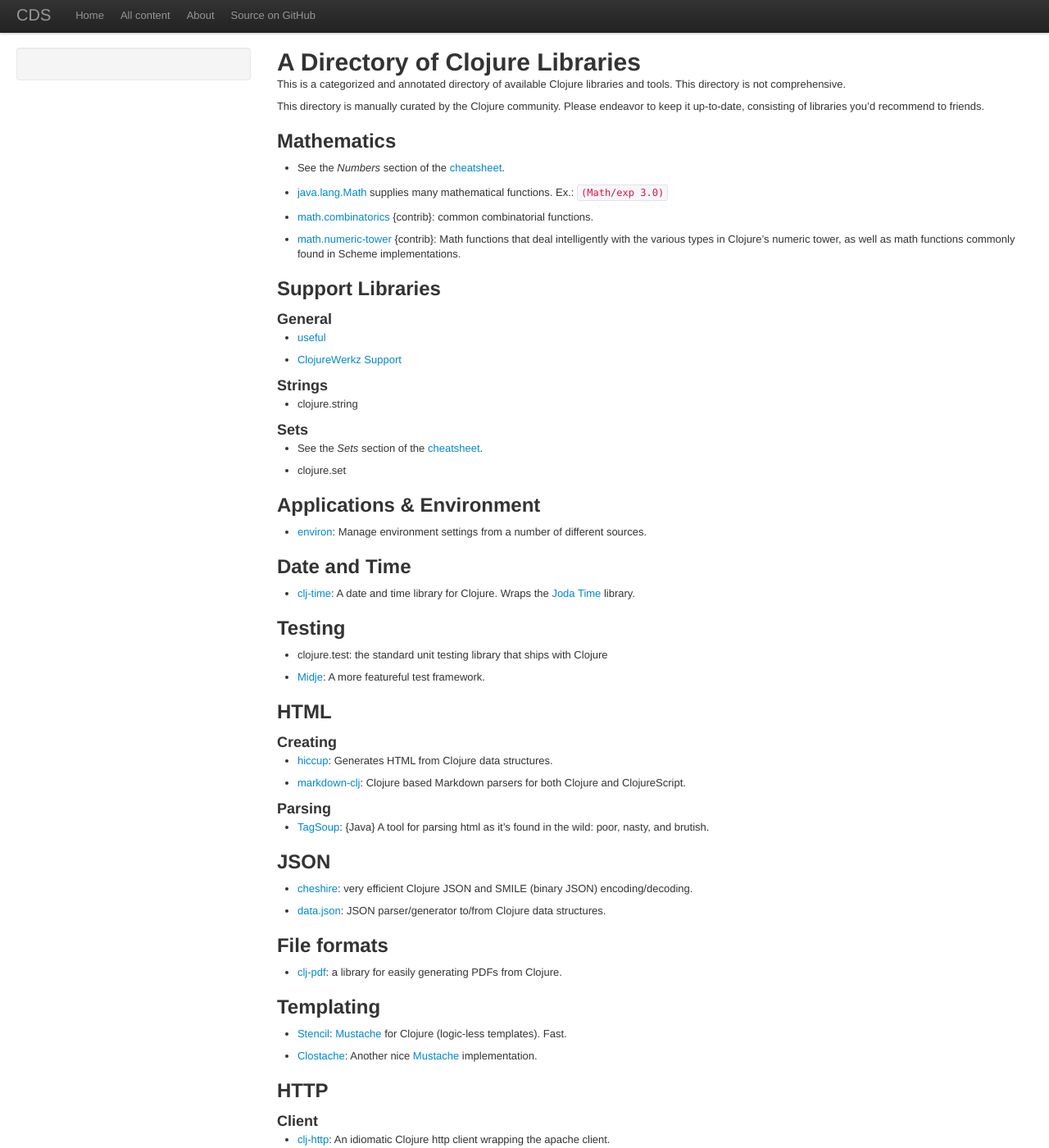
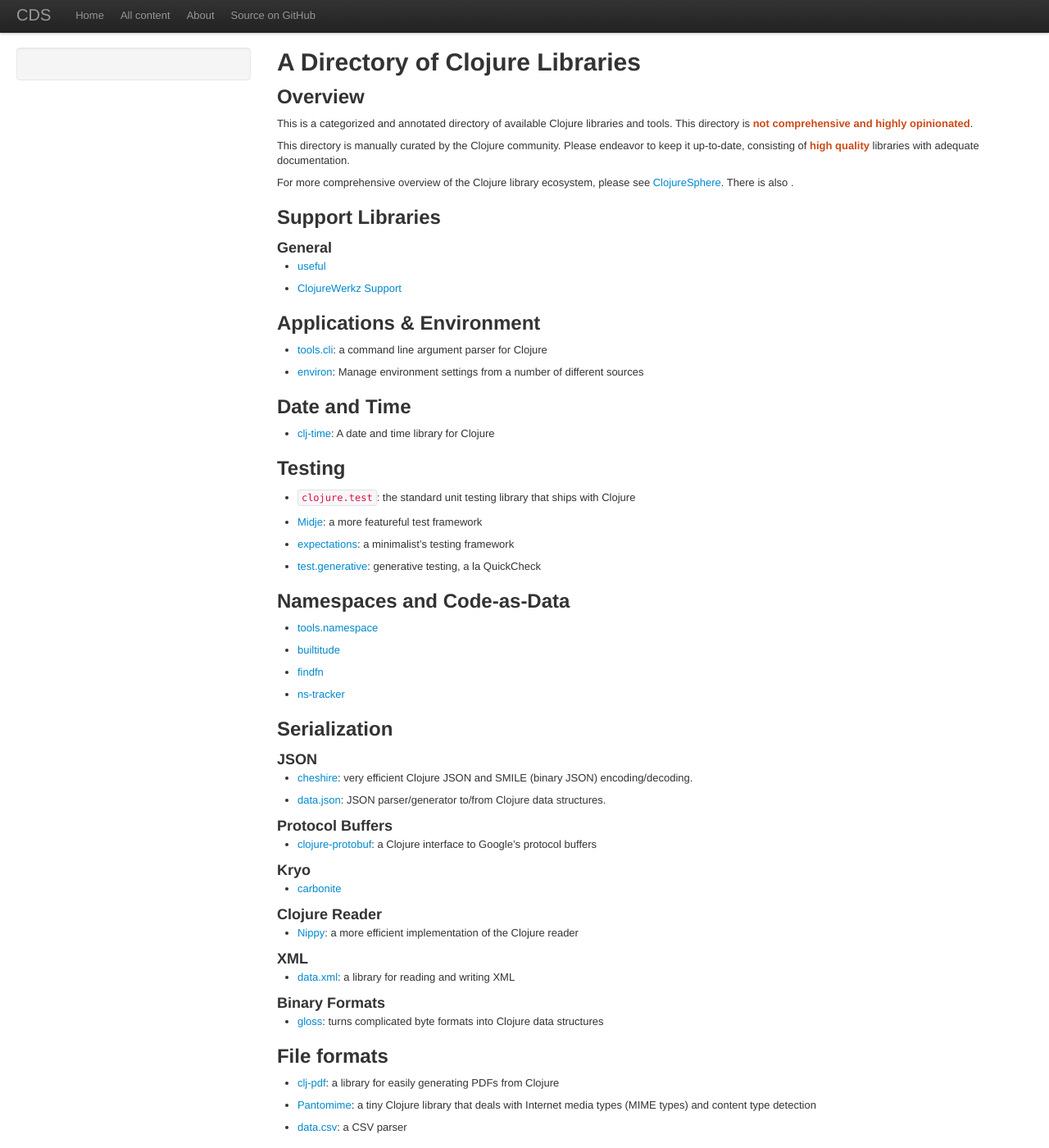
Before and after one commit to clojuredocs/guides, a Jekyll site: the page built from articles/ecosystem/libraries_directory.md, in a window 1280 px wide and 1400 px high. Shown: the whole window at 82% size. Built offline with Jekyll 4.4.1, drawn with Linux system fonts in a browser that asks for light colours; some web fonts are replaced; Markdown is read by kramdown in place of the engine named in the settings; some of the changed text lies outside the part shown.

Commit message:
Another massive round of updates to the libraries directory

```diff
--- a/articles/ecosystem/libraries_directory.md
+++ b/articles/ecosystem/libraries_directory.md
@@ -3,28 +3,16 @@
 layout: article
 ---
 
+## Overview
+
 This is a categorized and annotated directory of available Clojure
-libraries and tools. This directory is not comprehensive.
+libraries and tools. This directory is **not comprehensive and highly opinionated**.
 
-This directory is manually curated by the Clojure community. Please
-endeavor to keep it up-to-date, consisting of libraries you'd
-recommend to friends.
+This directory is manually curated by the Clojure community. Please endeavor to keep it up-to-date,
+consisting of **high quality** libraries with adequate documentation.
 
-
-## Mathematics
-
-  * See the *Numbers* section of the [cheatsheet](http://clojure.org/cheatsheet).
-
-  * [java.lang.Math](http://docs.oracle.com/javase/7/docs/api/java/lang/Math.html)
-    supplies many mathematical functions. Ex.: `(Math/exp 3.0)`
-
-  * [math.combinatorics](https://github.com/clojure/math.combinatorics)
-    {contrib}: common combinatorial functions.
-
-  * [math.numeric-tower](https://github.com/clojure/math.numeric-tower)
-    {contrib}: Math functions that deal intelligently with the various
-    types in Clojure's numeric tower, as well as math functions
-    commonly found in Scheme implementations.
+For more comprehensive overview of the Clojure library ecosystem, please see [ClojureSphere](http://clojuresphere.com/).
+There is also []().
 
 
 ## Support Libraries
@@ -35,76 +23,85 @@
 
   * [ClojureWerkz Support](http://github.com/clojurewerkz/support)
 
-### Strings
-
-  * clojure.string
-
-
-### Sets
-
-  * See the *Sets* section of the [cheatsheet](http://clojure.org/cheatsheet).
-
-  * clojure.set
-
 
 ## Applications & Environment
 
-  * [environ](https://clojars.org/environ): Manage environment
-    settings from a number of different sources.
+  * [tools.cli](https://github.com/clojure/tools.cli): a command line argument parser for Clojure
 
-
+  * [environ](https://clojars.org/environ): Manage environment settings from a number of different sources
 
 
 ## Date and Time
 
-  * [clj-time](https://clojars.org/clj-time): A date and time library
-    for Clojure. Wraps the [Joda
-    Time](http://joda-time.sourceforge.net/) library.
+  * [clj-time](https://clojars.org/clj-time): A date and time library for Clojure
 
 
 ## Testing
 
-  * clojure.test: the standard unit testing library that ships with Clojure
+  * `clojure.test`: the standard unit testing library that ships with Clojure
 
-  * [Midje](https://clojars.org/midje): A more featureful test framework.
+  * [Midje](https://clojars.org/midje): a more featureful test framework
+
+  * [expectations](https://github.com/jaycfields/expectations): a minimalist's testing framework
+
+  * [test.generative](https://github.com/clojure/test.generative): generative testing, a la QuickCheck
 
 
-## HTML
+## Namespaces and Code-as-Data
 
-### Creating
+ * [tools.namespace](https://github.com/clojure/tools.namespace)
 
-  * [hiccup](https://clojars.org/hiccup): Generates HTML from Clojure data structures.
+ * [builtitude](https://github.com/Raynes/bultitude)
 
-  * [markdown-clj](https://clojars.org/markdown-clj): Clojure based Markdown parsers for both Clojure and ClojureScript.
+ * [findfn](https://github.com/Raynes/findfn)
+
+ * [ns-tracker](https://github.com/weavejester/ns-tracker)
 
 
-### Parsing
 
-  * [TagSoup](http://home.ccil.org/~cowan/XML/tagsoup/): {Java} A tool for parsing
-    html as it's found in the wild: poor, nasty, and brutish.
+## Serialization
 
-
-## JSON
+### JSON
 
   * [cheshire](https://clojars.org/cheshire): very efficient Clojure JSON and SMILE (binary JSON) encoding/decoding.
 
   * [data.json](https://github.com/clojure/data.json): JSON parser/generator to/from Clojure data structures.
 
+### Protocol Buffers
+
+  * [clojure-protobuf](https://github.com/flatland/clojure-protobuf): a Clojure interface to Google's protocol buffers
+
+### Kryo
+
+  * [carbonite](https://github.com/revelytix/carbonite)
+
+### Clojure Reader
+
+  * [Nippy](https://github.com/ptaoussanis/nippy): a more efficient implementation of the Clojure reader
+
+### XML
+
+  * [data.xml](https://github.com/clojure/data.xml): a library for reading and writing XML
+
+### Binary Formats
+
+  * [gloss](https://github.com/ztellman/gloss): turns complicated byte formats into Clojure data structures
+
 
 ## File formats
 
-  * [clj-pdf](https://clojars.org/clj-pdf): a library for easily
-    generating PDFs from Clojure.
+  * [clj-pdf](https://clojars.org/clj-pdf): a library for easily generating PDFs from Clojure
+
+  * [Pantomime](http://github.com/michaelklishin/pantomime): a tiny Clojure library that deals with Internet media types (MIME types) and content type detection
+
+  * [data.csv](https://github.com/clojure/data.csv): a CSV parser
 
 
 ## Templating
 
-  * [Stencil](https://clojars.org/stencil):
-    [Mustache](http://mustache.github.com/) for Clojure (logic-less
-    templates). Fast.
+  * [Stencil](https://clojars.org/stencil): [Mustache](http://mustache.github.com/) for Clojure (logic-less templates). Fast.
 
-  * [Clostache](https://clojars.org/de.ubercode.clostache/clostache):
-    Another nice [Mustache](http://mustache.github.com/) implementation.
+  * [Clostache](https://clojars.org/de.ubercode.clostache/clostache): another nice [Mustache](http://mustache.github.com/) implementation
 
 
 
@@ -138,6 +138,33 @@
   * [ring](https://github.com/ring-clojure): foundational web application library
 
   * [friend](https://github.com/cemerick/friend): Authentication and authorization library for Web apps
+
+
+### HTML Generation
+
+  * [hiccup](https://clojars.org/hiccup): Generates HTML from Clojure data structures.
+
+  * [markdown-clj](https://clojars.org/markdown-clj): Clojure based Markdown parsers for both Clojure and ClojureScript.
+
+
+### HTML Parsers
+
+  * [JSoup](http://jsoup.org/): a HTML and XML parser that handles real world inputs
+
+  * [Urly](http://github.com/michaelklishin/urly): unifies `java.net.URL`, `java.net.URI` and string URIs, provides parsing and manipulation helpers
+
+  * [Exploding Fish](https://github.com/wtetzner/exploding-fish): a URI library for Clojure
+
+  * [Crawlista](http://github.com/michaelklishin/crawlista): a support library for applications that crawl the Web
+
+  * [TagSoup](http://home.ccil.org/~cowan/XML/tagsoup/): a tool for parsing
+    html as it's found in the wild: poor, nasty, and brutish.
+
+
+### Data Validation
+
+  * [Validateur](http://clojurevalidations.info): functional validations library inspired by Ruby's ActiveModel
+
 
 ### RSS
 
@@ -153,7 +180,6 @@
 
   * [Korma](https://clojars.org/korma): ["Tasty SQL for Clojure"](http://sqlkorma.com/docs)
 
-
 ### CouchDB
 
   * [Clutch](https://github.com/clojure-clutch/clutch): [Apache CouchDB](http://couchdb.apache.org/) client.
@@ -168,13 +194,21 @@
 
   * [Welle](https://clojureriak.info): An expressive Clojure client for Riak.
 
+### Redis
+
+  * [Carmine](https://github.com/ptaoussanis/carmine): a great Clojure client for Redis
+
 ### Neo4J (REST API)
 
   * [Neocons](https://clojureneo4j.info): Neocons is a feature rich idiomatic [Clojure client for the Neo4J REST API](http://clojureneo4j.info).
 
 ### ElasticSearch
 
-  * [Elastisch](http://clojureelasticsearch.info): Elastisch is a minimalistic [Clojure client for ElasticSearch](http://clojureelasticsearch.info).
+  * [Elastisch](http://clojureelasticsearch.info): Elastisch is a minimalistic [Clojure client for ElasticSearch](http://clojureelasticsearch.info) with solid documentation.
+
+  * [clj-esearch](https://github.com/mpenet/clj-esearch):
+
+  * []()
 
 ### Memcached, Couchbase, Kestrel
 
@@ -184,6 +218,65 @@
 
   * [Cassaforte](http://github.com/clojurewerkz/cassaforte): A young Clojure client for Apache Cassandra
 
+  * [casyn](https://github.com/mpenet/casyn): Clojure client for Cassandra using Async Thrift
+
+### Amazon DynamoDB
+
+  * [Rotary](https://github.com/weavejester/rotary)
+
+### Tokyo Cabinet
+
+  * [tokyocabinet](https://github.com/flatland/tokyocabinet): native Tokyo Cabinet interface for Clojure
+
+### Misc
+
+  * [masai](https://github.com/flatland/masai): a very simple interface to a number of key-value stores
+
+  * [jiraph](https://github.com/flatland/jiraph): a reasonably licensed embedded graph database with swappable backends
+
+
+
+## Networking
+
+ * [Lamina](https://github.com/ztellman/lamina): event-driven workflows in Clojure
+
+ * [Aleph](https://github.com/ztellman/aleph): asynchronous communication in Clojure
+
+
+## Messaging
+
+### RabbitMQ
+
+ * [Langohr](http://clojurerabbitmq.info): a feature complete RabbitMQ client that embraces AMQP 0.9.1 model and learns from others
+
+### ZeroMQ
+
+ * [Jlich](https://github.com/mpenet/jilch): Clojure ZeroMQ Library using JeroMQ, no native dependencies
+
+### Beanstalk
+
+ * [beanstalk](https://github.com/drsnyder/beanstalk): a Beanstalkd client
+
+### Amazon SQS
+
+ * [Bandalore](https://github.com/cemerick/bandalore): a Clojure client library for Amazon's Simple Queue Service
+
+
+
+
+## Natural Language Processing
+
+ * [clj-opennlp](https://github.com/dakrone/clojure-opennlp)
+
+
+
+## Automation, Provisioning, DevOps Tools
+
+ * [pallet](http://palletops.com/): a platform for agile and programmatic automation of infrastructure
+
+ * [jclouds](http://www.jclouds.org/): unified APIs for dozens of cloud (IaaS) providers
+
+ * [ssh-transport](https://github.com/pallet/ssh-transport): executes commands over SSH
 
 
 ## I/O
@@ -206,11 +299,63 @@
     An alternative to clojure.java.shell.
 
 
+### Property Files
+
+  * [propertea](https://github.com/jaycfields/propertea): painlessly work with property files
+
+
 ### REPL and Terminal
 
   * [REPLy](https://github.com/trptcolin/reply): a Swiss army knife of interactive editing, and better REPL for Clojure
 
   * [clojure-lanterna](https://clojars.org/clojure-lanterna): for creating TUIs (terminal-based user-interfaces), like ncurses.
+
+
+
+## Mathematics
+
+  * [math.numeric-tower](https://github.com/clojure/math.numeric-tower): various utility math functions
+
+  * [math.combinatorics](https://github.com/clojure/math.combinatorics) common combinatorial functions
+
+
+
+## Data Structures and Algorithms
+
+### Strings
+
+  * clojure.string
+
+### Sets
+
+  * clojure.set
+
+### Caching
+
+  * [core.cache](https://github.com/clojure/core.cache): the Clojure API for various cache implementations
+
+### UUIDs
+
+  * [tardis](https://github.com/mpenet/tardis): manages Type 1 UUIDs (time based)
+
+### Monads
+
+  * [algo.monads](https://github.com/clojure/algo.monads): macros for defining monads, and definition of the most common monads
+
+### Memoization
+
+  * [core.memoize](https://github.com/clojure/core.memoize)
+
+### Other
+
+  * [vclock](https://github.com/michaelklishin/vclock): a vector clocks implementation
+
+  * [chash](https://github.com/michaelklishin/chash): a consistent hashing library
+
+
+## Scheduling
+
+  * [Quartzite](http://clojurequartz.info): a powerful scheduling library
 
 
 ## Graphics and GUI
@@ -222,6 +367,10 @@
 
   * [seesaw](https://clojars.org/seesaw): A Swing wrapper/DSL.
 
+
+## Security and Sandboxing
+
+  * [Clojail](https://github.com/flatland/clojail): a [code execution] sandboxing library
 
 
 ## Documentation
@@ -242,3 +391,16 @@
 
   * [Autodoc](http://tomfaulhaber.github.com/autodoc/): used
     to generate the official [Clojure API reference](http://clojure.github.com/).
+
+
+## Tooling
+
+ * [tools.nrepl](https://github.com/clojure/tools.nrepl): nREPL interface
+
+ * [java.jmx](https://github.com/clojure/java.jmx): nice JMX interface
+
+ * [test.benchmark](https://github.com/clojure/test.benchmark)
+
+ * [tools.trace](https://github.com/clojure/tools.trace)
+
+ * []()
```
Also changed, not shown: other parts of articles/ecosystem/libraries_directory.md (+3 -0 lines).
